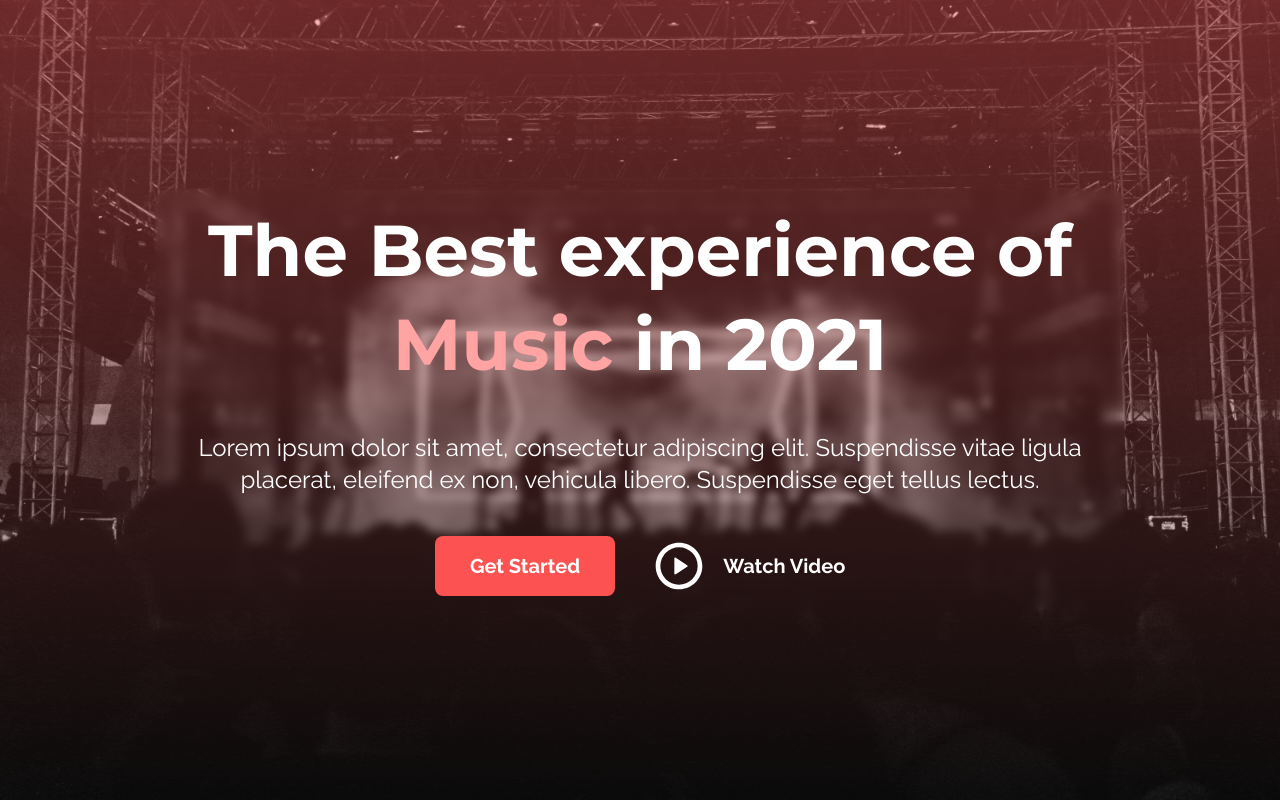
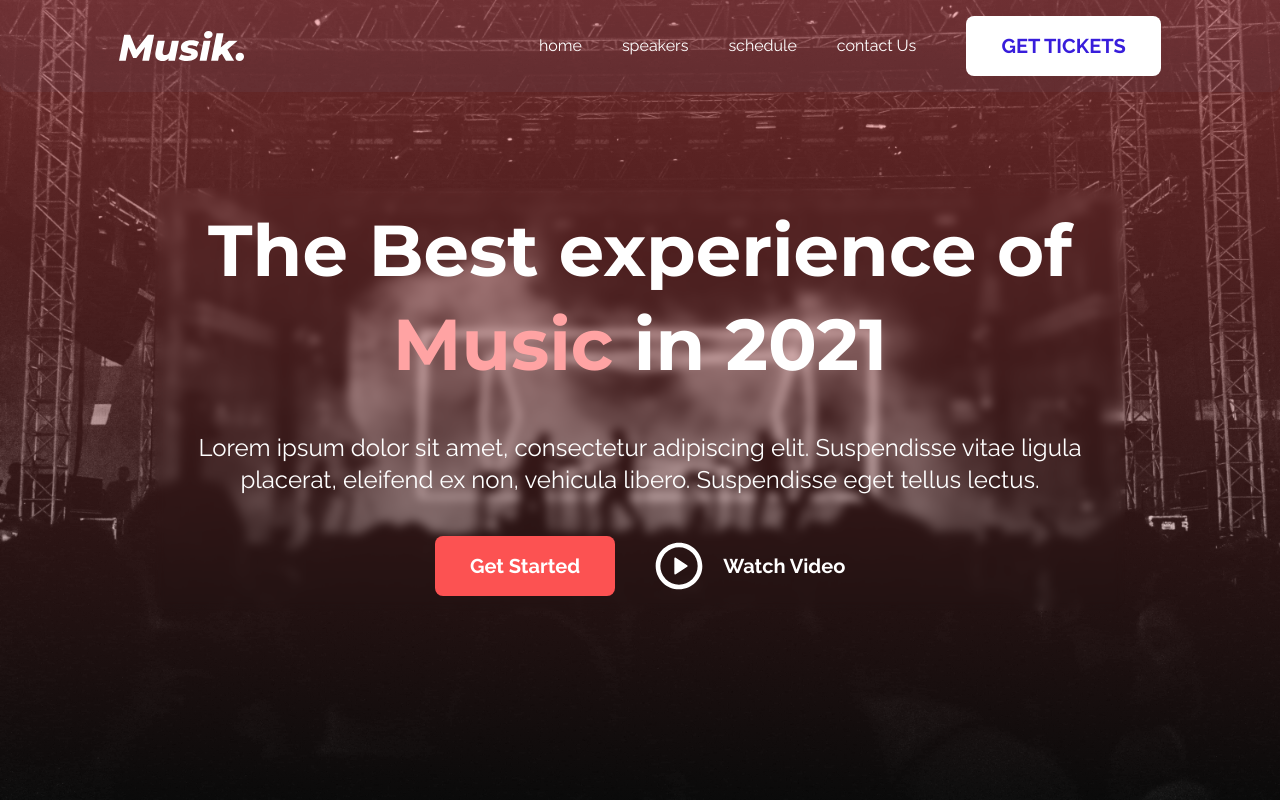
Before and after one commit to posternaka/music-event, a React (Vite) app: page / in a window 1280 px wide. Built offline with nearby package versions, Linux system fonts and the light colour scheme.

Commit message:
create and added element for navbar

```diff
--- a/src/App.tsx
+++ b/src/App.tsx
@@ -1,9 +1,11 @@
 import Home from '@/components/home';
+import Navbar from '@/components/navbar';
 
 function App() {
 	return (
 		<div className='app'>
 			<Home />
+			<Navbar />
 		</div>
 	);
 }
--- /dev/null
+++ b/src/components/navbar/index.tsx
@@ -0,0 +1,59 @@
+import EventLogo from '@/assets/event-logo.svg';
+import '@/components/navbar/navbar.css';
+
+type Props = {};
+
+const Navbar = (props: Props) => {
+	const toggleMenuBurger = (): void => {
+    const menuBurger = document.querySelector('.menu__burger') as HTMLElement | null;
+    const item1 = menuBurger?.querySelector('.menu__item-1') as HTMLElement | null;
+    const item2 = menuBurger?.querySelector('.menu__item-2') as HTMLElement | null;
+    const item3 = menuBurger?.querySelector('.menu__item-3') as HTMLElement | null;
+
+    menuBurger?.addEventListener('click', () => {
+        if (item2) {
+            item2.style.opacity = '0';
+            item2.style.transform = 'translateX(-50px)';
+        }
+
+        if (item1) {
+            item1.style.transform = 'rotate(45deg)';
+        }
+
+        if (item3) {
+            item3.style.transform = 'rotate(-45deg)';
+        }
+    });
+};
+
+	return (
+		<nav className='nav'>
+			<div className='container'>
+				<div className='wrapper wrapper__nav'>
+					<img src={EventLogo} alt='event-logo' className='logo' />
+
+					<div className='nav__block flex flex-center'>
+						<div className='nav__list flex flex-center'>
+							<a href='#home' className='nav__item'>
+								home
+							</a>
+							<a href='#speakers' className='nav__item'>
+								speakers
+							</a>
+							<a href='#schedule' className='nav__item'>
+								schedule
+							</a>
+							<a href='#contactUs' className='nav__item'>
+								contact Us
+							</a>
+						</div>
+
+						<button className='button button--nav'>GET TICKETS</button>
+					</div>
+				</div>
+			</div>
+		</nav>
+	);
+};
+
+export default Navbar;
--- /dev/null
+++ b/src/components/navbar/navbar.css
@@ -0,0 +1,42 @@
+.nav {
+	width: 100%;
+	padding: 1rem 0;
+	background-color: #84c4ff0d;
+	border-bottom-left-radius: 0.5rem;
+	border-bottom-right-radius: 0.5rem;
+	position: fixed;
+	top: 0;
+}
+
+.wrapper__nav {
+	display: flex;
+	justify-content: space-between;
+	align-items: center;
+	gap: 4rem;
+}
+
+.nav__block {
+	gap: 3.125rem;
+}
+
+.nav__list {
+	gap: 2.5rem;
+}
+
+.nav__item {
+	color: var(--white);
+	transition: color 0.3s ease;
+}
+
+.nav__item:hover {
+	color: #efedff;
+}
+
+.button--nav {
+	color: var(--blue);
+	background-color: var(--white);
+}
+
+.button--nav:hover {
+	background-color: #efedff;
+}
--- a/src/style/classes.css
+++ b/src/style/classes.css
@@ -38,6 +38,13 @@
 	border-radius: 0.5rem;
 }
 
+@media screen and (max-width: 1280px) {
+	.container {
+		max-width: auto;
+		padding: 0 4rem;
+	}
+}
+
 @media screen and (max-width: 992px) {
 	.button {
 		padding: 1rem;
```
